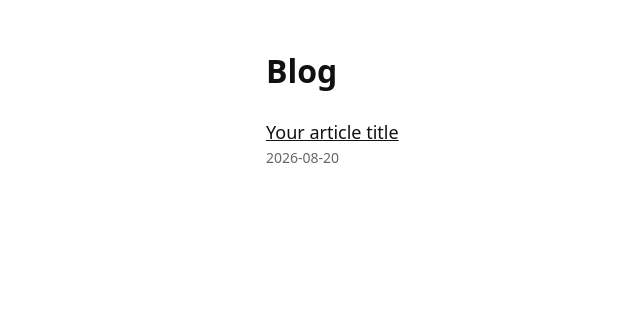
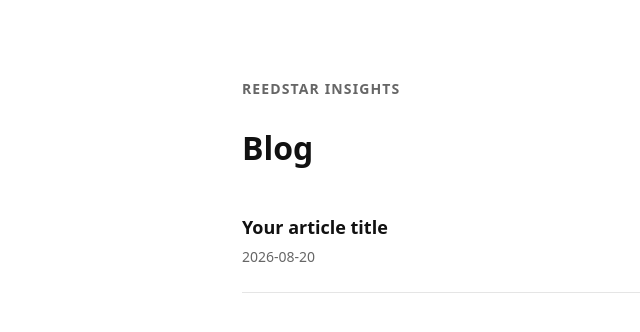
Before and after one commit to AfroDegen/reedstar-site, a Next.js app: page /blog in a window 1280 px wide. Shown: the top 332 px of the page, without its empty margins (38-678 px from the left). Built offline with nearby package versions, Linux system fonts and the light colour scheme.

Commit message:
Update page.tsx

```diff
--- a/app/blog/page.tsx
+++ b/app/blog/page.tsx
@@ -5,19 +5,29 @@ export default function BlogIndex() {
   const posts = getSortedPosts();
 
   return (
-    <main style={{ maxWidth: 720, margin: '0 auto', padding: 24 }}>
+    <main className="blog-container">
+      <p className="eyebrow">REEDSTAR INSIGHTS</p>
+
       <h1>Blog</h1>
-      <ul style={{ listStyle: 'none', padding: 0 }}>
+
+      <ul className="blog-list">
         {posts.map((post) => (
-          <li key={post.slug} style={{ marginBottom: 16 }}>
-            <Link href={`/blog/${post.slug}`} style={{ fontSize: 18 }}>
+          <li key={post.slug} className="blog-item">
+            <Link
+              href={`/blog/${post.slug}`}
+              className="blog-link"
+            >
               {post.title}
             </Link>
-            <div style={{ color: '#666', fontSize: 14 }}>
+
+            <div className="blog-date">
               {post.date}
             </div>
+
             {post.excerpt && (
-              <div style={{ marginTop: 4 }}>{post.excerpt}</div>
+              <div className="blog-excerpt">
+                {post.excerpt}
+              </div>
             )}
           </li>
         ))}
```
